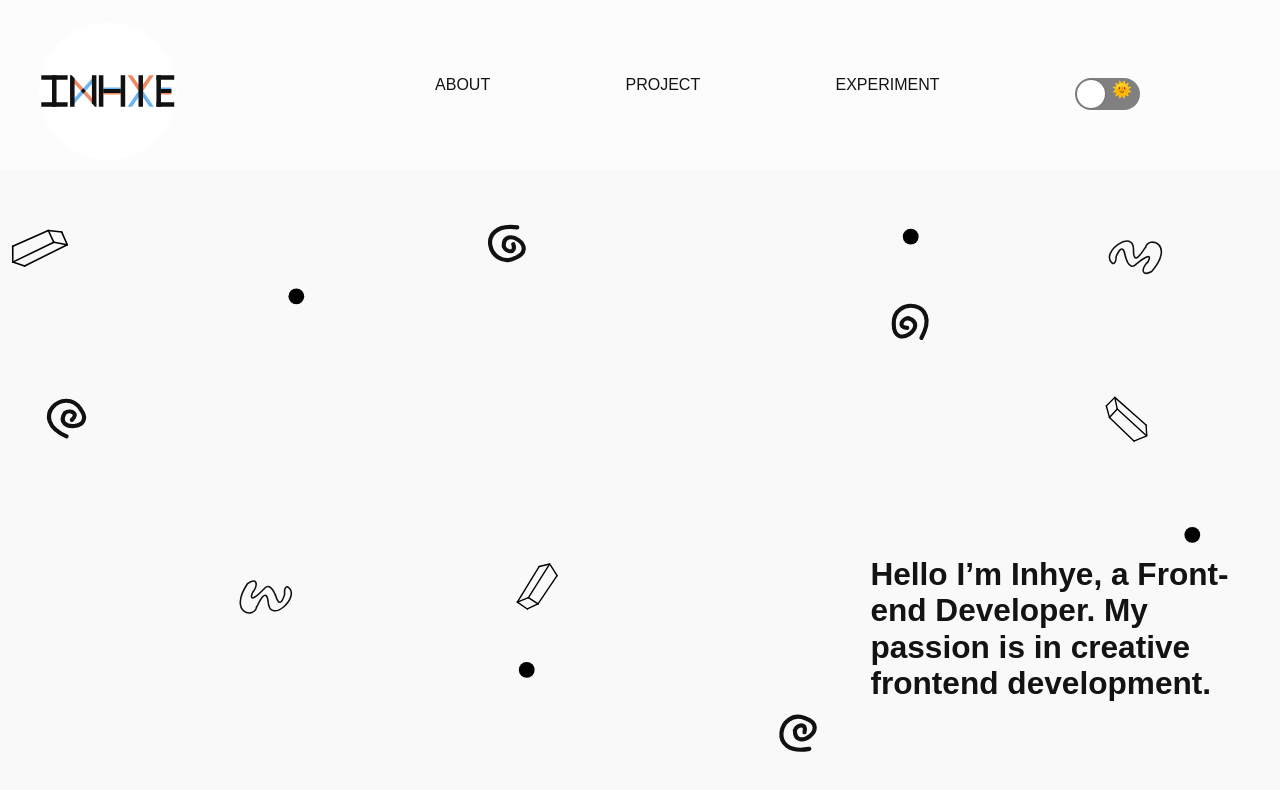
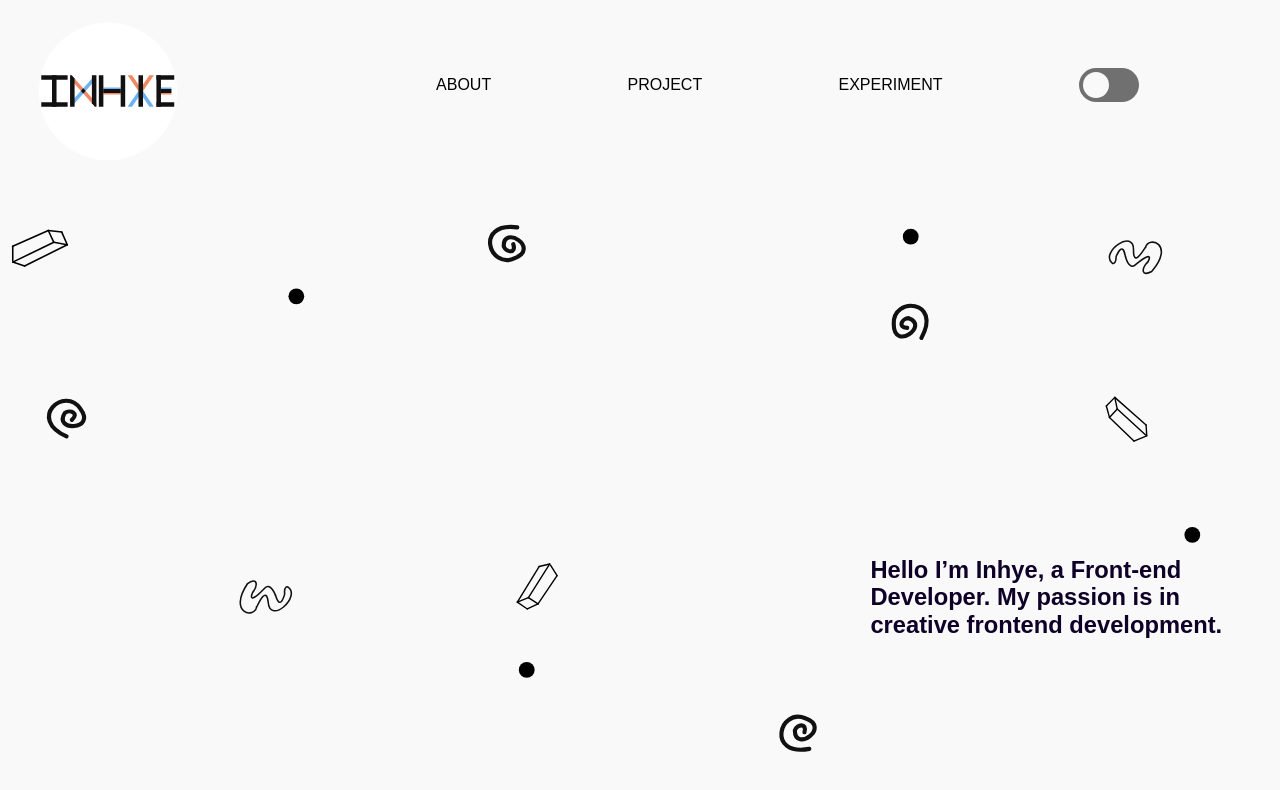
Before and after one commit to inhyechoi/inhyechoi-portfolio, a React (Create React App) app: page / in a window 1280 px wide. Shown: the top 790 px of the page. Built offline with nearby package versions, Linux system fonts and the light colour scheme.

Commit message:
added dark theme mode using hooks

```diff
--- a/src/App.scss
+++ b/src/App.scss
@@ -2,7 +2,7 @@
 @import './variables.scss';
 
 .App {
-    background-color: $primary-light-color;
+    background-color:var(--background-color);
     background-size: 100% 100%;
     min-height: 100vh;
     min-width: 100vw;
--- /dev/null
+++ b/src/Components/Theme/index.js
@@ -0,0 +1,43 @@
+import React, {useState, useEffect} from 'react';
+import './index.scss';
+import '../../darkTheme.scss';
+import '../../lightTheme.scss';
+
+// credit to Rohit kumar singh
+const DarkModeToggle = () => {
+    const [isDark, setIsDark] = useState(localStorage.getItem("theme") === "dark" ? true : false);
+    useEffect(() => {
+      document
+        .getElementsByTagName("HTML")[0]
+        .setAttribute("data-theme", localStorage.getItem("theme"));
+    },[]);
+
+    const toggleThemeChange = () => {
+        if (isDark === false) {
+            localStorage.setItem("theme", "dark");
+            document
+                .getElementsByTagName("HTML")[0]
+                .setAttribute("data-theme", localStorage.getItem("theme"));
+                setIsDark(true);
+        } else {
+            localStorage.setItem("theme", "light");
+            document
+                .getElementsByTagName("HTML")[0]
+                .setAttribute("data-theme", localStorage.getItem("theme"));
+                setIsDark(false);
+        }
+    }
+
+    return (
+        <label className="switch">
+            <input
+                type="checkbox"
+                defaultChecked={isDark}
+                onChange={() => toggleThemeChange()}
+            />
+            <span className="slider round" />
+        </label>
+      )
+};
+
+  export default DarkModeToggle
--- /dev/null
+++ b/src/Components/Theme/index.scss
@@ -0,0 +1,66 @@
+@import '../../variables.scss';
+
+/* credit to Rohit kumar singh*/
+.switch {
+    position: relative;
+    display: inline-block;
+    width: 60px;
+    height: 34px;
+  }
+
+  .switch input {
+    opacity: 0;
+    width: 0;
+    height: 0;
+  }
+
+  .slider {
+    position: absolute;
+    cursor: pointer;
+    top: 0;
+    left: 0;
+    right: 0;
+    bottom: 0;
+    background-color: $light-gray;
+    -webkit-transition: 0.4s;
+    transition: 0.4s;
+  }
+
+  .slider:before {
+    position: absolute;
+    content: "";
+    height: 26px;
+    width: 26px;
+    left: 4px;
+    bottom: 4px;
+    background-color: $secondary-white;
+    -webkit-transition: 0.4s;
+    transition: 0.4s;
+  }
+
+  .switch .slider{
+    z-index:10;
+  }
+
+  .switch input:checked + .slider {
+    background-color: $secondary-orange;
+  }
+
+  .switch input:focus + .slider {
+    box-shadow: 0 0 0 $secondary-orange;
+  }
+
+  .switch input:checked + .slider:before {
+    -webkit-transform: translateX(26px);
+    -ms-transform: translateX(26px);
+    transform: translateX(26px);
+  }
+
+  /* Rounded sliders */
+  .slider.round {
+    border-radius: 34px;
+  }
+
+  .slider.round:before {
+    border-radius: 50%;
+  }
--- a/src/components/Header/Header.js
+++ b/src/components/Header/Header.js
@@ -1,12 +1,14 @@
-import React, { useState } from 'react';
-import ThemeSwitch from './ThemeSwitch';
+import React from 'react';
+// import ThemeSwitch from './ThemeSwitch';
+import DarkModeToggle from '../Theme/index';
+
 
 const Header = () => {
-    const [value, setValue] = useState(false);
+    // const [value, setValue] = useState(false);
     return (
-      <div className="header">
+      <header className="header">
         <a href="/" className="logo">
-            <img src={require('../../Assets/inhye-main-logo.svg')} alt="" style={{ width: "50%" }}/>
+            <img src={require('../../Assets/inhye-main-logo.svg')} alt="frontend developer logo design web graphic" style={{ width: "50%" }}/>
         </a>
         <div className="closeBtn hover-target" style={{ display: "none" }}>
           <span className="arrow"></span>
@@ -22,10 +24,11 @@ const Header = () => {
                 <p>experiment</p>
             </li>
             <li>
-              <ThemeSwitch isOn={value} handleToggle={()=> setValue(!value)} onColor="#E65722"/>
+                <DarkModeToggle />
+              {/* <ThemeSwitch isOn={value} handleToggle={()=> setValue(!value)} onColor="#E65722"/> */}
             </li>
         </ol>
-      </div>
+      </header>
     );
 }
 
--- a/src/components/Header/Header.scss
+++ b/src/components/Header/Header.scss
@@ -1,6 +1,6 @@
 @import '../../variables.scss';
 
-.header{
+header{
     position: absolute;
     top: 0;
     width: 100vw;
@@ -9,10 +9,12 @@
     // margin-left: 1.5em;
     display: flex;
     justify-content: space-between;
-    background-color: rgb(255, 255, 255);
-    background-color: rgba(255, 255, 255, 0.6);
-    filter:progid:DXImageTransform.Microsoft.gradient(startColorstr=#99000000, endColorstr=#99000000);
-    -ms-filter: "progid:DXImageTransform.Microsoft.gradient(startColorstr=#99000000, endColorstr=#99000000)";
+    background-color:var(--background-color);
+    color:var(--color);
+    // background-color: rgb(255, 255, 255);
+    // background-color: rgba(255, 255, 255, 0.6);
+    // filter:progid:DXImageTransform.Microsoft.gradient(startColorstr=#99000000, endColorstr=#99000000);
+    // -ms-filter: "progid:DXImageTransform.Microsoft.gradient(startColorstr=#99000000, endColorstr=#99000000)";
     img{
         display: flex;
         justify-content: flex-start;
@@ -27,92 +29,14 @@
         align-items: center;
         width: 80vw;
     }
-}
-
-@media (min-width: 600px) {
-    .header h1{
-        margin-left: 20%;
+    @media (max-width: 900px) {
+        h1{
+            margin-left: 30%;
+        }
+    }
+    @media (max-width: 600px) {
+        h1{
+            margin-left: 20%;
+        }
     }
 }
-@media (min-width: 900px) {
-    .header h1{
-        margin-left: 30%;
-    }
-}
-/* credit to Ananya Neogi */
-:root{
-    --primary-color: #111111;
-    --primary-alternative-color: #654310;
-    --secondary-blue: #2E93EA;
-    --secondary-orange: #E65722;
-    --font-color: #131313;
-    --bg-color: #fff;
-    --heading-color: #2b2525;
-}
-
-[data-theme="dark"]{
-    --primary-color: #111111;
-    --primary-alternative-color: #654310;
-    --secondary-blue: #2E93EA;
-    --secondary-orange: #E65722;
-    --font-color: #131313;
-    --bg-color: #fff;
-    --heading-color: #2b2525;
-}
-
-.themeSwitchWrapper{
-  display: flex;
-  align-items: center;
-
-  em{
-    margin-left: 10px;
-    font-size: 1rem;
-  }
-}
-.themeSwitch{
-  display: inline-block;
-  height: 34px;
-  position: relative;
-  width: 60px;
-}
-.themeSwitch input{
-  display: none;
-}
-
-.slider{
-  background-color: #ccc;
-  bottom: 0;
-  cursor: pointer;
-  left: 0;
-  position: absolute;
-  right: 0;
-  top: 0;
-  transition: .4s;
-}
-
-.slider:before{
-  background-color: #fff;
-  bottom: 4px;
-  content: "";
-  height: 26px;
-  left: 4px;
-  position: absolute;
-  transition: .4s;
-  width: 26px;
-}
-
-input:checked + .slider{
-  background-color: #66bb6a;
-}
-
-input:checked + .slider:before{
-  transform: translateX(26px);
-}
-
-.slider.round{
-  border-radius: 34px;
-}
-
-.slider.round:before{
-  border-radius: 50%;
-}
--- a/src/components/Header/ThemeSwitch.js
+++ b/src/components/Header/ThemeSwitch.js
@@ -1,17 +1,18 @@
-import React from 'react';
-import './ThemeSwitch.scss';
+// import React from 'react';
+// import './ThemeSwitch.scss';
 
-const ThemeSwitch = ({ isOn, handleToggle, onColor }) => {
-    return(
-        <>
-        <input checked={isOn} onChange={handleToggle} className="switchCheckbox" id={'themeSwitchNew'} type="checkbox"/>
-        <label className="switchLabel" htmlFor={`themeSwitchNew`} style={{ background: isOn && onColor }}>
-            <span role="img" aria-label="Dark" className="switchDark">🌜</span>
-            <span role="img" aria-label="Light" className="switchLight">🌞</span>
-            <span className={`switchButton`}/>
-        </label>
-        </>
-    );
-};
+// const ThemeSwitch = ({ isOn, handleToggle, onColor }) => {
+//     return(
+//         <>
+//         {/* credit to James King */}
+//         <input checked={isOn} onChange={handleToggle} className="switchCheckbox" id={'themeSwitchNew'} type="checkbox"/>
+//         <label className="switchLabel" htmlFor={`themeSwitchNew`} style={{ background: isOn && onColor }}>
+//             <span role="img" aria-label="Dark" className="switchDark">🌜</span>
+//             <span role="img" aria-label="Light" className="switchLight">🌞</span>
+//             <span className={`switchButton`}/>
+//         </label>
+//         </>
+//     );
+// };
 
-export default ThemeSwitch;
+// export default ThemeSwitch;
--- a/src/components/Header/ThemeSwitch.scss
+++ b/src/components/Header/ThemeSwitch.scss
@@ -1,56 +1,56 @@
-@import '../../variables.scss';
+// @import '../../variables.scss';
+// /* credit to James King */
+// .switchCheckbox {
+//     height: 0;
+//     width: 0;
+//     visibility: hidden;
+//   }
 
-.switchCheckbox {
-    height: 0;
-    width: 0;
-    visibility: hidden;
-  }
+//   .switchLabel {
+//     display: flex;
+//     align-items: center;
+//     justify-content: space-between;
+//     cursor: pointer;
+//     width: 65px;
+//     height: 32px;
+//     background: grey;
+//     border-radius: 100px;
+//     position: relative;
+//     transition: background-color .2s;
+//   }
 
-  .switchLabel {
-    display: flex;
-    align-items: center;
-    justify-content: space-between;
-    cursor: pointer;
-    width: 65px;
-    height: 32px;
-    background: grey;
-    border-radius: 100px;
-    position: relative;
-    transition: background-color .2s;
-  }
+//   .switchLabel .switchButton {
+//     content: '';
+//     position: absolute;
+//     top: 2px;
+//     left: 2px;
+//     width: 28px;
+//     height: 28px;
+//     border-radius: 45px;
+//     transition: 0.2s;
+//     background: #fff;
+//     box-shadow: 0 0 2px 0 rgba(10, 10, 10, 0.29);
+//   }
 
-  .switchLabel .switchButton {
-    content: '';
-    position: absolute;
-    top: 2px;
-    left: 2px;
-    width: 28px;
-    height: 28px;
-    border-radius: 45px;
-    transition: 0.2s;
-    background: #fff;
-    box-shadow: 0 0 2px 0 rgba(10, 10, 10, 0.29);
-  }
+//   .switchCheckbox:checked + .switchLabel .switchButton {
+//     left: calc(100% - 2px);
+//     transform: translateX(-100%);
+//   }
 
-  .switchCheckbox:checked + .switchLabel .switchButton {
-    left: calc(100% - 2px);
-    transform: translateX(-100%);
-  }
+//   .switchLabel:active .switchButton {
+//     width: 60px;
+//   }
 
-  .switchLabel:active .switchButton {
-    width: 60px;
-  }
+//   .switchDark{
+//     content: '';
+//     position: absolute;
+//     top: 2px;
+//     left: 8px;
+//   }
 
-  .switchDark{
-    content: '';
-    position: absolute;
-    top: 2px;
-    left: 8px;
-  }
-
-  .switchLight{
-    content: '';
-    position: absolute;
-    top: 2px;
-    right: 8px;
-  }
+//   .switchLight{
+//     content: '';
+//     position: absolute;
+//     top: 2px;
+//     right: 8px;
+//   }
--- a/src/components/Home/About.js
+++ b/src/components/Home/About.js
@@ -146,7 +146,7 @@ const About = () => {
                 </g>
                 <foreignObject x="68%" y="70%" width="300" height="400" className="aboutHeader">
                     <div xmlns="https://www.w3.org/TR/SVG/">
-                        <h1>Hello I’m Inhye, a Front-end Developer. My passion is in creative frontend development.</h1>
+                        <h2>Hello I’m Inhye, a Front-end Developer. My passion is in creative frontend development.</h2>
                     </div>
                 </foreignObject>
             </svg>
--- /dev/null
+++ b/src/darkTheme.scss
@@ -0,0 +1,6 @@
+@import './variables.scss';
+
+html[data-theme="dark"]  {
+    --color: rgb(250, 250, 250);
+    --background-color: rgb(5, 5, 5);
+  }
--- a/src/index.scss
+++ b/src/index.scss
@@ -34,22 +34,23 @@ li {
 body {
   // height: 100vh;
   font-family: $main-font;
-  background-color: var(--bg-color);
-  color: var(--font-color);
   font-weight: 300;
   display: -webkit-box;
   display: -ms-flexbox;
   display: flex;
   overflow: auto;
+  background-color:var(--background-color);
+  color:var(--color);
 }
 
-h1{
-    color: var(--font-color);
+h2{
+    color: $primary-dark-color !important;
+    font-size: 1.5em;
+    @media (max-width: 900px) {
+        font-size: 1.3em;
+    }
     @media (max-width: 600px) {
-        font-size: 1em;
-    }
-    @media (max-width: 960px) {
-        font-size: 1.5em;
+        font-size: 2em;
     }
 }
 
--- /dev/null
+++ b/src/lightTheme.scss
@@ -0,0 +1,6 @@
+@import './variables.scss';
+
+html[data-theme="light"]  {
+    --color: rgb(5, 5, 5);
+    --background-color: rgb(255, 255, 255);
+  }
--- a/src/variables.scss
+++ b/src/variables.scss
@@ -27,4 +27,4 @@ $font-color: #131313;
 $heading-color: #2b2525;
 
 
-$copyright: #00d8f8;
+$copyright: #215b8d;
```
